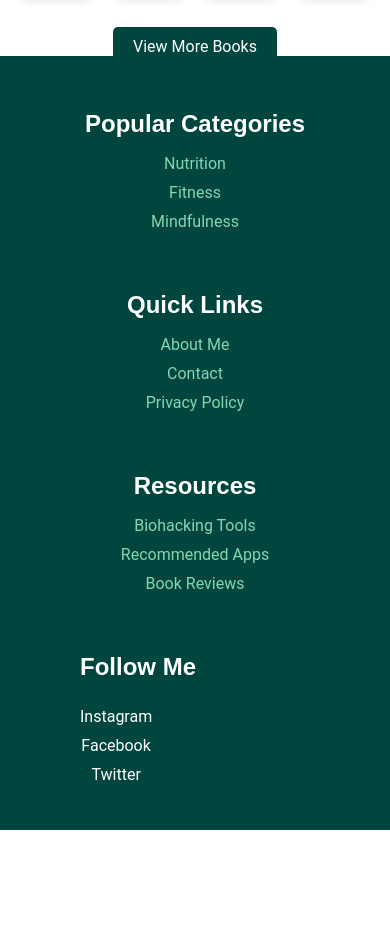
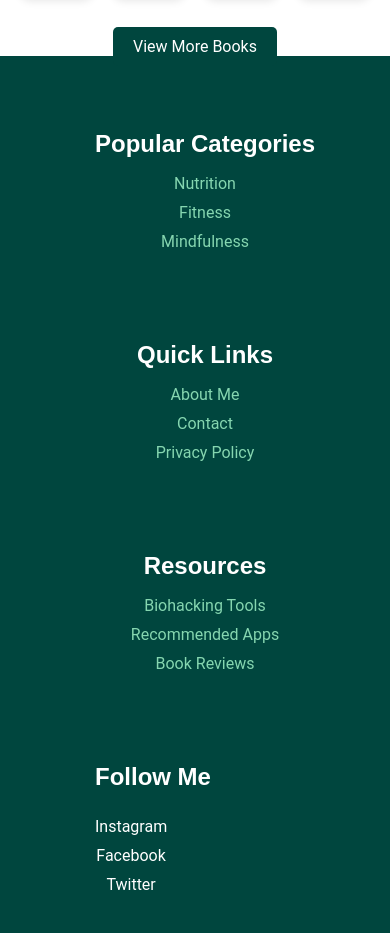
Before and after one commit to anka29335/biohacking, a plain HTML site: page index.html in a window 390 px wide. Shown: the part 2107-3040 px from the top of the page. Before the commit the page ends 2937 px from the top, so only its background shows below. Drawn offline with Linux system fonts and the light colour scheme; files that its build step writes are made by us from their sources.

Commit message:
Update stylesheet.css

```diff
--- a/stylesheet.css
+++ b/stylesheet.css
@@ -146,16 +146,18 @@ body {
     color: white;
     padding: 20px 10px;
     display: flex;
-    flex-wrap: wrap;
+    flex-wrap: wrap; /* Allow items to wrap if space is constrained */
     justify-content: space-between;
     text-align: left;
+    width: 100%; /* Ensure the footer takes up the full width */
 }
 
 .footer-section {
-    flex: 1 1 20%; /* Flex-grow, flex-shrink, flex-basis */
+    flex: 1; /* Flex-grow: 1 to allow sections to grow equally */
+    min-width: 200px; /* Ensure minimum width to avoid sections shrinking too much */
     padding: 20px;
-    box-sizing: border-box;
-    min-width: 250px; /* Prevent footer sections from shrinking too much */
+    box-sizing: border-box; /* Make sure padding is included in the width calculation */
+    margin: 10px; /* Add spacing between footer sections */
 }
 
 .footer-section h3 {
@@ -210,12 +212,11 @@ body {
 @media (max-width: 768px) {
     .footer {
         flex-direction: column;
-        align-items: center;
+        align-items: center; /* Align footer sections vertically on smaller screens */
     }
 
     .footer-section {
         max-width: 100%;
-        padding: 10px;
         text-align: center;
     }
 
```
